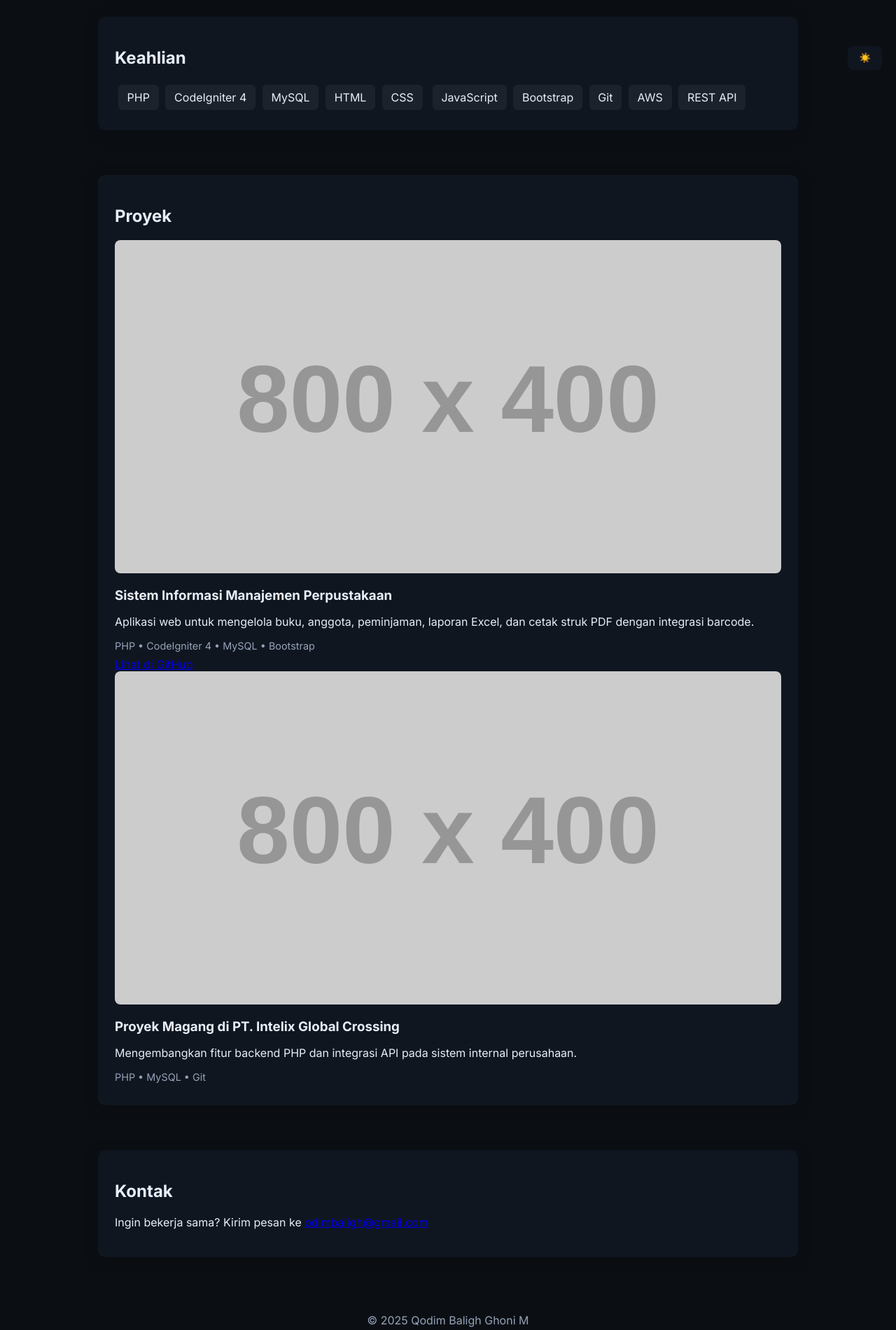
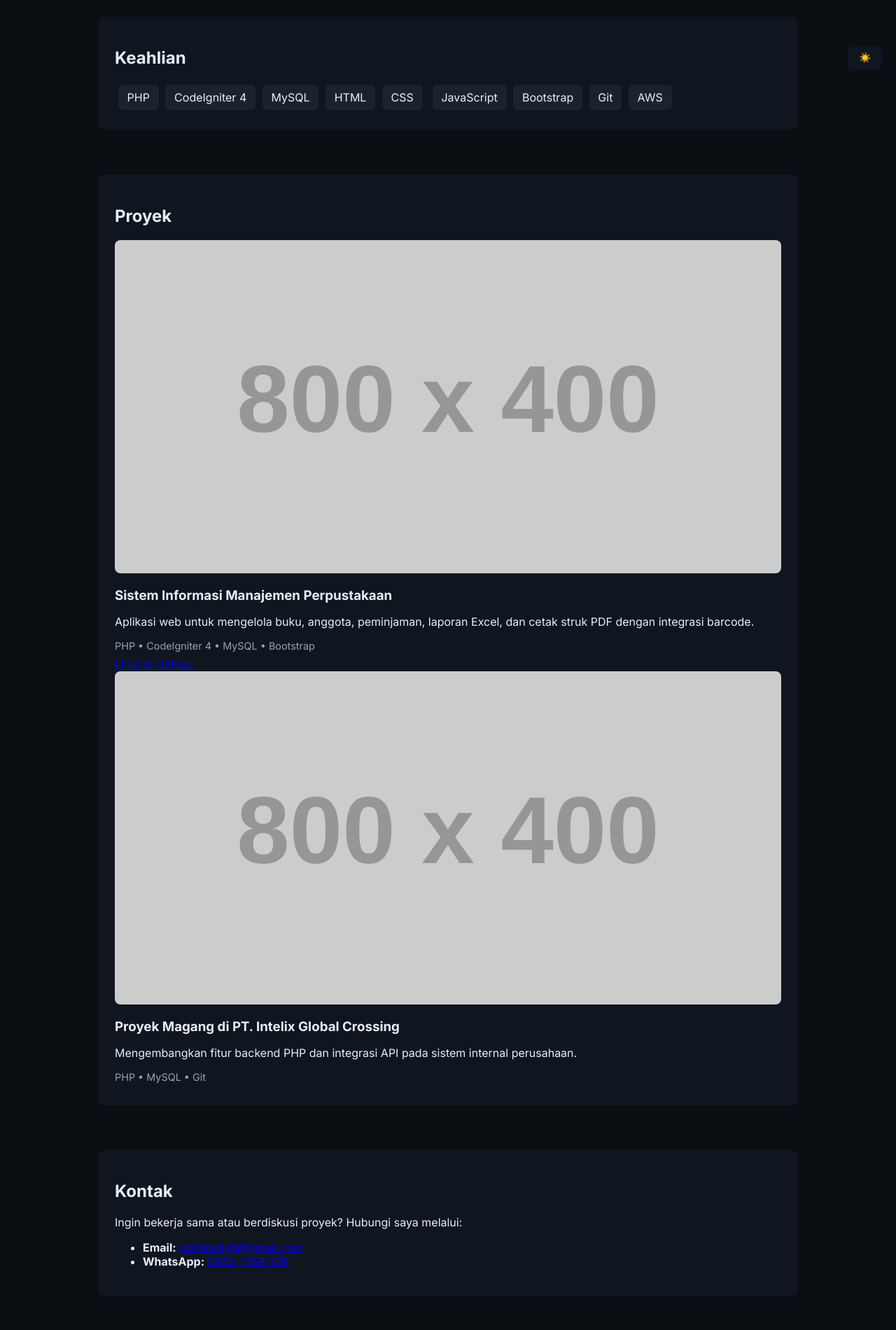
Before and after one commit to AmpuniQodimYaAllah/odimweb.github.io, a plain HTML site: page index.html in a window 1280 px wide. Shown: the part 680-2580 px from the top of the page at 70% size. Drawn offline with Linux system fonts and the light colour scheme; placeholder pictures from the web are drawn by us.

Commit message:
Modify contact section with additional contact methods
Updated contact section with WhatsApp information.

```diff
--- a/index.html
+++ b/index.html
@@ -18,7 +18,7 @@
       <div class="buttons">
         <a href="#projects" class="btn">Lihat Proyek</a>
         <a href="#contact" class="btn ghost">Kontak</a>
-        <a href="CV_Qodim_Baligh_Ghoni.pdf" download class="btn outline">Download CV</a>
+        <a href="https://drive.google.com/uc?export=download&id=1G_bkrVmgrHQ2phhJ6FK_tS79CJP2bgn9" target="_blank" class="btn outline">Download CV</a>
       </div>
       <div class="links">
         <a href="https://github.com/qodim" target="_blank">GitHub</a> ·
@@ -40,7 +40,7 @@
       <h2>Keahlian</h2>
       <div class="skills">
         <span>PHP</span><span>CodeIgniter 4</span><span>MySQL</span><span>HTML</span><span>CSS</span>
-        <span>JavaScript</span><span>Bootstrap</span><span>Git</span><span>AWS</span><span>REST API</span>
+        <span>JavaScript</span><span>Bootstrap</span><span>Git</span><span>AWS</span>
       </div>
     </section>
 
@@ -66,7 +66,11 @@
 
     <section class="section reveal" id="contact">
       <h2>Kontak</h2>
-      <p>Ingin bekerja sama? Kirim pesan ke <a href="mailto:odimbaligh@gmail.com">odimbaligh@gmail.com</a></p>
+      <p>Ingin bekerja sama atau berdiskusi proyek? Hubungi saya melalui:</p>
+      <ul>
+        <li><strong>Email:</strong> <a href="mailto:odimbaligh@gmail.com">odimbaligh@gmail.com</a></li>
+        <li><strong>WhatsApp:</strong> <a href="https://wa.me/628561758109" target="_blank">0856-1758-109</a></li>
+      </ul>
     </section>
   </main>
 
```
